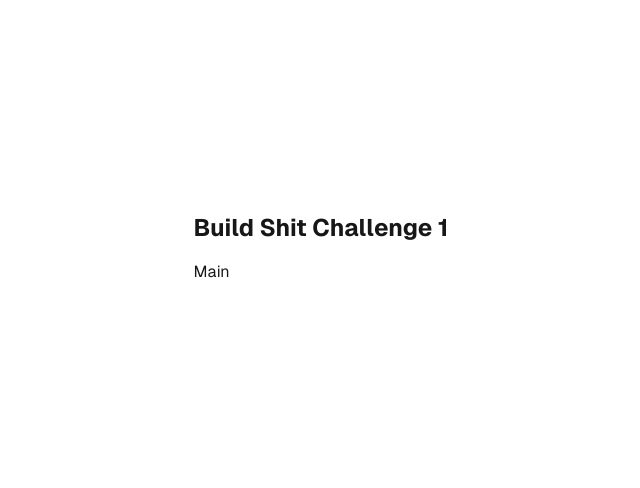
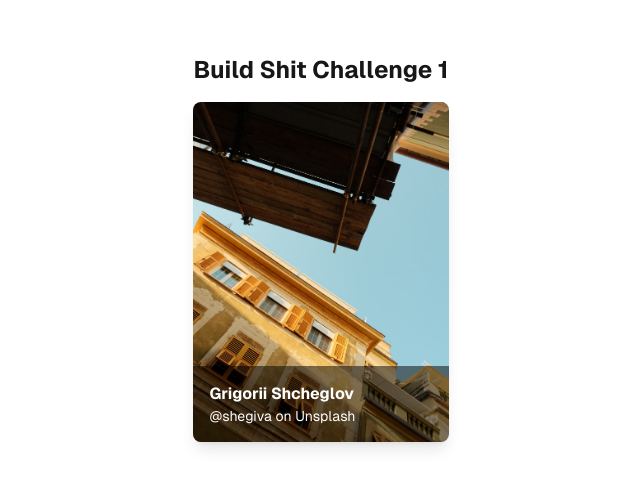
Before and after one commit to joncoronel/buildshit, a Next.js app: page / in a window 1280 px wide. Shown: the part 152-640 px from the top of the page, without its empty margins (319-959 px from the left). Built offline with nearby package versions, Linux system fonts and the light colour scheme.

Commit message:
challenge 1 - first version

```diff
--- a/app/components/challenges/1/main.js
+++ b/app/components/challenges/1/main.js
@@ -1,10 +1,60 @@
 "use client";
 
+import { useState } from "react";
 import { motion } from "framer-motion";
 import Image from "next/image";
 import Photo from "@/public/challenges/1/photo.avif";
 import data from "./data.json";
 
 export default function Main() {
-  return <div>Main</div>;
+  const [isFlipped, setIsFlipped] = useState(false);
+
+  return (
+    <div className="w-full max-w-sm mx-auto [perspective:1000px]">
+      <motion.div
+        className="w-full aspect-[3/4] cursor-pointer relative [transform-style:preserve-3d]"
+        animate={{ rotateY: isFlipped ? 180 : 0 }}
+        transition={{ duration: 0.3 }}
+        onClick={() => setIsFlipped(!isFlipped)}
+      >
+        {/* Front view */}
+        <div className="absolute inset-0 [backface-visibility:hidden]">
+          <div className="relative w-full h-full  rounded-lg shadow-lg overflow-hidden">
+            <div className="relative w-full h-full">
+              <Image
+                src={Photo}
+                alt="Photograph"
+                fill
+                style={{
+                  objectFit: "cover", // cover, contain, none
+                }}
+                sizes="(max-width: 384px) 100vw, 384px"
+              />
+            </div>
+            <div className="absolute bottom-0 left-0 right-0 p-4 bg-black bg-opacity-50 text-white">
+              <p className="font-bold">{data.photographer.name}</p>
+              <p className="text-sm">{data.photographer.social}</p>
+            </div>
+          </div>
+        </div>
+
+        {/* Back view */}
+        <div className="absolute inset-0 [backface-visibility:hidden] [transform:rotateY(180deg)]">
+          <div className="w-full h-full bg-white rounded-lg shadow-lg overflow-hidden p-4 flex flex-col justify-center text-black">
+            <h2 className="text-xl font-bold mb-2">Metadata</h2>
+            <ul>
+              <li className="mb-1">
+                <span className="font-semibold">Location:</span>{" "}
+                {data.metadata.location}
+              </li>
+              <li className="mb-1">
+                <span className="font-semibold">Camera:</span>{" "}
+                {data.metadata.camera.brand} {data.metadata.camera.model}
+              </li>
+            </ul>
+          </div>
+        </div>
+      </motion.div>
+    </div>
+  );
 }
```
